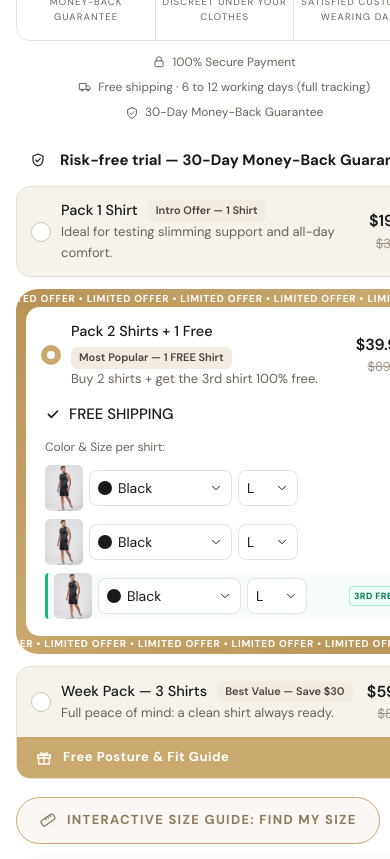
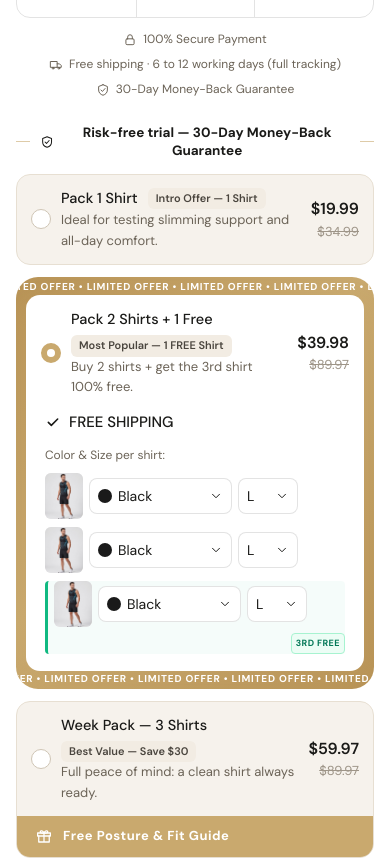
Before and after one commit to JitBay/Ecom_gung, a React (Vite) app: page /landing in a window 390 px wide. Shown: the part 3980-4839 px from the top of the page. Built offline with nearby package versions, Linux system fonts and the light colour scheme.

Commit message:
fix(mobile): resolve horizontal overflow causing product images and bundle cards to be cut off on right side

```diff
--- a/src/components/product/BundlePicker.css
+++ b/src/components/product/BundlePicker.css
@@ -1,17 +1,28 @@
+.bundles {
+  width: 100%;
+  max-width: 100%;
+  min-width: 0;
+}
+
 .bundles__heading {
   display: flex;
   align-items: center;
-  gap: 14px;
-  margin: 26px 0 14px;
+  justify-content: center;
+  text-align: center;
+  gap: 10px;
+  margin: 24px 0 14px;
   font-weight: 700;
-  font-size: 15px;
-  white-space: nowrap;
+  font-size: 13.5px;
+  line-height: 1.35;
+  white-space: normal;
+  max-width: 100%;
 }
 
 .bundles__heading::before,
 .bundles__heading::after {
   content: '';
   flex: 1;
+  min-width: 14px;
   height: 1px;
   background: var(--gold);
   opacity: 0.6;
--- a/src/components/product/Gallery.css
+++ b/src/components/product/Gallery.css
@@ -95,8 +95,9 @@
   .gallery {
     margin: 0;
     width: 100%;
-    max-width: 100%;
+    max-width: 100vw;
     position: relative;
+    overflow: hidden;
   }
   .gallery__track {
     display: flex;
@@ -108,6 +109,7 @@
     align-items: center;
     border-radius: 0;
     width: 100%;
+    max-width: 100vw;
     background: #f5f5f7;
   }
   .gallery__track::-webkit-scrollbar {
@@ -115,10 +117,10 @@
   }
   .gallery__slide,
   .gallery__slide:first-child {
-    flex: 0 0 100%;
-    width: 100%;
-    min-width: 100%;
-    max-width: 100%;
+    flex: 0 0 100vw;
+    width: 100vw;
+    min-width: 100vw;
+    max-width: 100vw;
     aspect-ratio: 4 / 5;
     border-radius: 0;
     scroll-snap-align: center;
@@ -130,6 +132,7 @@
     background: #f5f5f7;
     padding: 0;
     border: none;
+    box-sizing: border-box;
   }
   .gallery__photo {
     width: 100%;
--- a/src/components/product/ProductSection.css
+++ b/src/components/product/ProductSection.css
@@ -479,28 +479,35 @@
     padding-left: 0;
     padding-right: 0;
     width: 100%;
-    max-width: 100%;
+    max-width: 100vw;
+    box-sizing: border-box;
+    overflow-x: clip;
   }
   .product {
-    grid-template-columns: 1fr;
+    grid-template-columns: minmax(0, 1fr);
+    width: 100%;
+    max-width: 100vw;
     padding-top: 0;
     gap: 20px;
   }
   .product__media {
     width: 100%;
-    max-width: 100%;
+    max-width: 100vw;
     margin: 0;
     display: flex;
     flex-direction: column;
     align-items: center;
     justify-content: center;
+    overflow: hidden;
   }
   .product__info {
     width: 100%;
-    max-width: 100%;
+    max-width: 100vw;
+    min-width: 0;
     padding-left: var(--gutter);
     padding-right: var(--gutter);
     box-sizing: border-box;
+    overflow: hidden;
   }
 }
 
--- a/src/components/sections/CameraRolls.css
+++ b/src/components/sections/CameraRolls.css
@@ -164,6 +164,14 @@
     margin: 0 calc(var(--gutter) * -1);
     padding: 0 var(--gutter) 6px;
     scroll-padding: 0 var(--gutter);
+    overflow-x: auto;
+    scroll-snap-type: x mandatory;
+    scrollbar-width: none;
+    -webkit-overflow-scrolling: touch;
+    max-width: 100vw;
+  }
+  .rolls__grid::-webkit-scrollbar {
+    display: none;
   }
 }
 
--- a/src/components/sections/RelatedProducts.css
+++ b/src/components/sections/RelatedProducts.css
@@ -22,6 +22,14 @@
     margin: 0 calc(var(--gutter) * -1);
     padding: 0 var(--gutter) 6px;
     scroll-padding: 0 var(--gutter);
+    overflow-x: auto;
+    scroll-snap-type: x mandatory;
+    scrollbar-width: none;
+    -webkit-overflow-scrolling: touch;
+    max-width: 100vw;
+  }
+  .related__grid::-webkit-scrollbar {
+    display: none;
   }
 }
 
--- a/src/pages/ProductPage.css
+++ b/src/pages/ProductPage.css
@@ -1,6 +1,8 @@
 .product-page-wrap {
   width: 100%;
+  max-width: 100vw;
   min-height: 100vh;
+  overflow-x: clip;
 }
 
 .pp {
```
